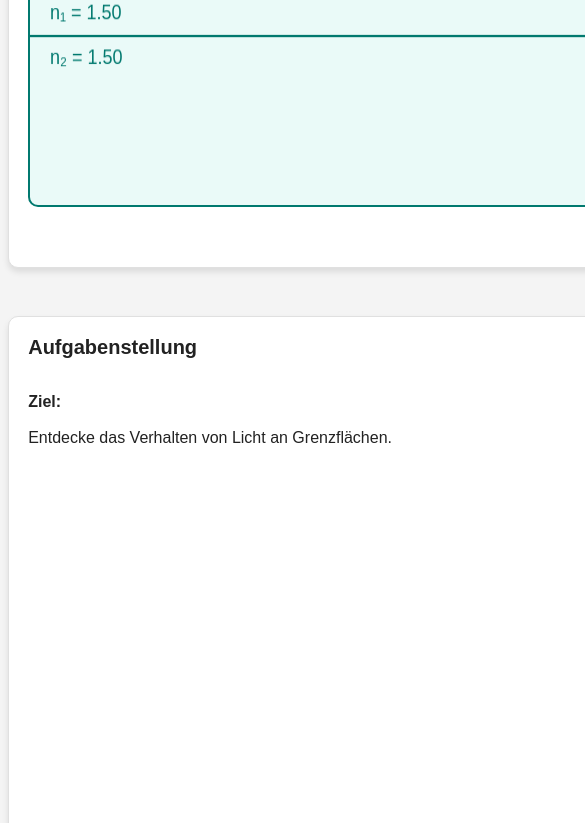
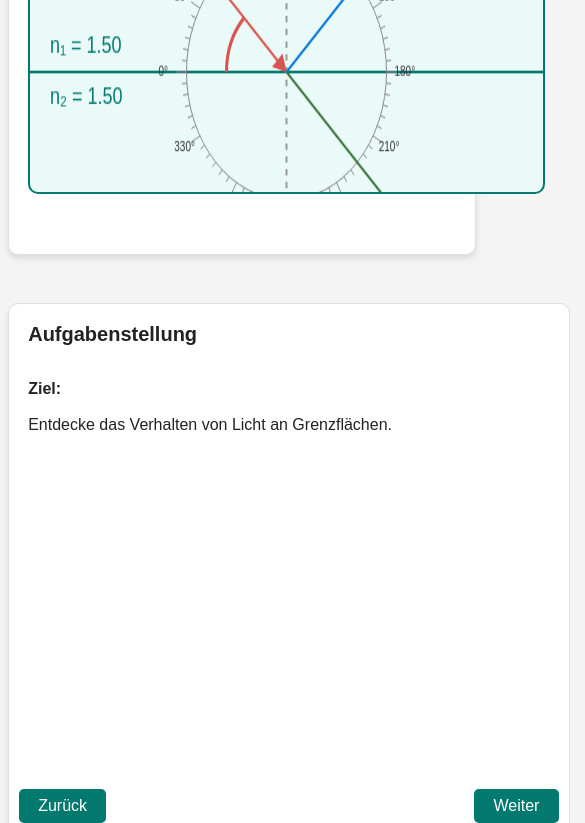
Before and after one commit to Finja-Lsk/Lichtbrechung, a plain HTML site: page index.html in a window 390 px wide. Shown: the part 438-1261 px from the top of the page, 585 px wide, since content can reach past the window. Drawn offline with nearby package versions, Linux system fonts and the light colour scheme.

Commit message:
index.html

```diff
--- a/index.html
+++ b/index.html
@@ -239,7 +239,8 @@
   header {
     flex-direction: column; /* Headerinhalt untereinander */
     align-items: center;
-    width: 200%; /* volle Breite */
+    width: 120%; /* volle Breite */
+     margin-bottom: 1rem;
   }
 
   .mode-selector {
@@ -247,33 +248,33 @@
     position: center; /* keine absolute Positionierung mehr */
   }
 }
-@media (max-width: 600px) {
+@media (max-width: 800px) {
   .content-wrapper {
     flex-direction: column; /* alles untereinander */
-    width: 200%;
+    width: 120%;
     padding: 0.5rem;
   }
 
   .left-section {
-    order: 1; /* Aufgaben zuerst */
-    width: 200%;
+    order: 2; /* Aufgaben zuerst */
+    width: 120%;
   }
 
   #visualization {
-    order: 2; /* Grafik danach */
-    width: 200%;
-    height: 600px; /* Höhe anpassen */
+    order: 1; /* Grafik danach */
+    width: 120%;
+    height: 800px; /* Höhe anpassen */
   }
 
   table {
     order: 3; /* Tabelle zuletzt */
-    width: 200%; /* passt zur Gesamtbreite */
-    max-width: 200%;
+    width: 120%; /* passt zur Gesamtbreite */
+    max-width: 120%;
   }
 }
-@media (max-width: 600px) {
+@media (max-width: 800px) {
   .section {
-    min-height: 500px; /* mehr Platz für Text */
+    min-height: 450px; /* mehr Platz für Text */
     padding-bottom: 60px; /* Platz für Buttons unten */
   }
 
```
